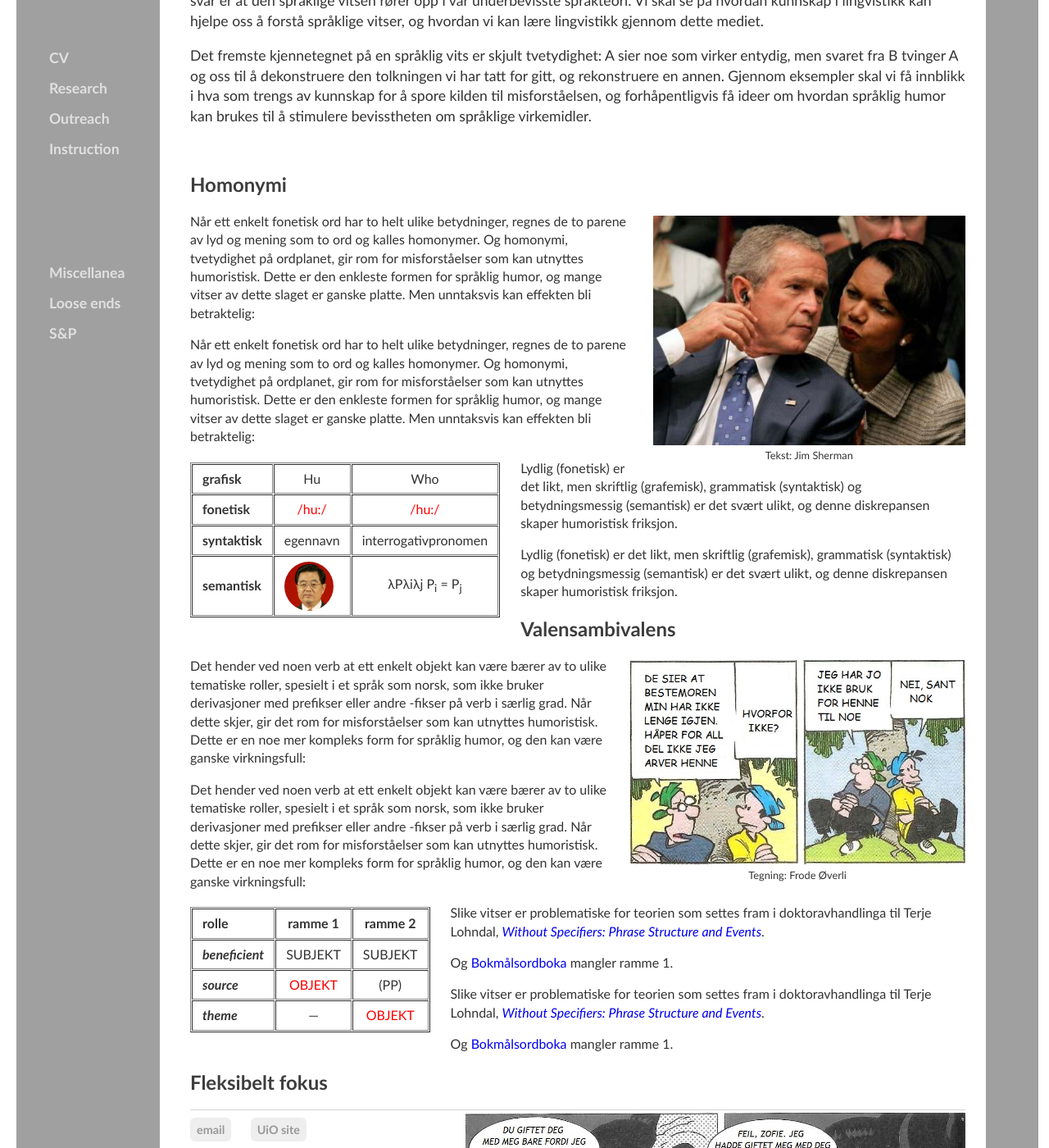
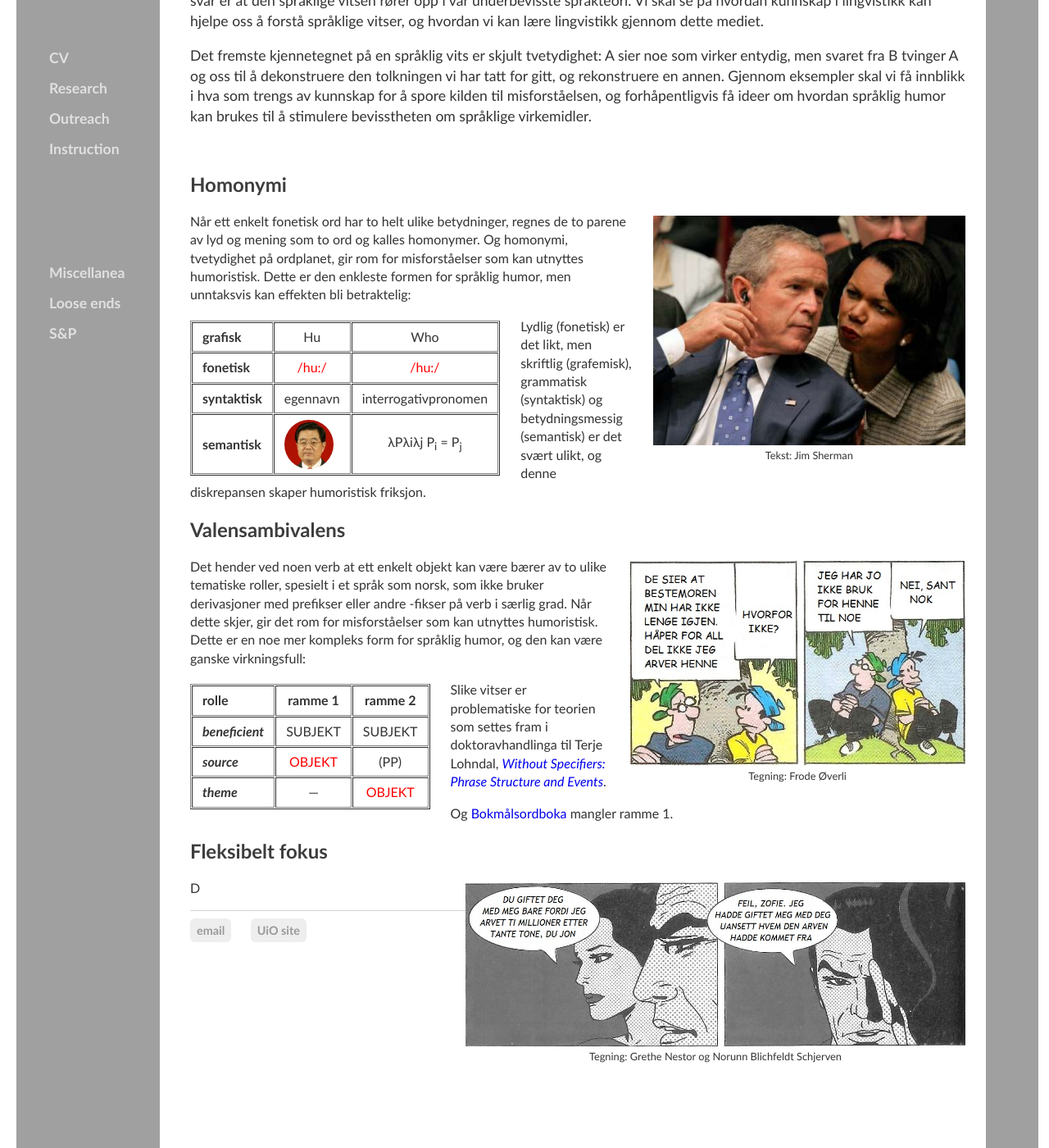
Before and after one commit to kjelljs/kjelljs.github.io, a Jekyll site: the page built from dissemination/vitsen.html, in a window 1280 px wide and 1400 px high, scrolled down 302 px. Shown: the whole window at 82% size. Built offline with Jekyll 4.4.1, drawn with Linux system fonts in a browser that asks for light colours.

Commit message:
Update vitsen.html

```diff
--- a/dissemination/vitsen.html
+++ b/dissemination/vitsen.html
@@ -46,10 +46,10 @@ figcaption {
 <p>Det fremste kjennetegnet på en språklig vits er skjult tvetydighet: A sier noe som virker entydig, men svaret fra B tvinger A og oss til å dekonstruere den tolkningen vi har tatt for gitt, og rekonstruere en annen. Gjennom eksempler skal vi få innblikk i hva som trengs av kunnskap for å spore kilden til misforståelsen, og forhåpentligvis få ideer om hvordan språklig humor kan brukes til å stimulere bevisstheten om språklige virkemidler.</p>
 </div>
 </br>
+<section>
 <h2>Homonymi</h2>
 <div style="float:right;"><figure class="rightfig"><a href="http://www.youtube.com/watch?v=rVqngNypPdM"><img src="/pics/rice_bush.jpg" style="height: 280px"></a><figcaption>Tekst: Jim Sherman</figcaption></figure></div>
-<p>Når ett enkelt fonetisk ord har to helt ulike betydninger, regnes de to parene av lyd og mening som to ord og kalles homonymer. Og homonymi, tvetydighet på ordplanet, gir rom for misforståelser som kan utnyttes humoristisk. Dette er den enkleste formen for språklig humor, og mange vitser av dette slaget er ganske platte. Men unntaksvis kan effekten bli betraktelig:
-</p><p>Når ett enkelt fonetisk ord har to helt ulike betydninger, regnes de to parene av lyd og mening som to ord og kalles homonymer. Og homonymi, tvetydighet på ordplanet, gir rom for misforståelser som kan utnyttes humoristisk. Dette er den enkleste formen for språklig humor, og mange vitser av dette slaget er ganske platte. Men unntaksvis kan effekten bli betraktelig:
+<p>Når ett enkelt fonetisk ord har to helt ulike betydninger, regnes de to parene av lyd og mening som to ord og kalles homonymer. Og homonymi, tvetydighet på ordplanet, gir rom for misforståelser som kan utnyttes humoristisk. Dette er den enkleste formen for språklig humor, men unntaksvis kan effekten bli betraktelig:
 </p>
 <div style="float:left"><figure class="leftfig"><table border="1" cellspacing="1">
 	<thead>
@@ -79,12 +79,11 @@ figcaption {
 	</tbody>
 </table></figure></div>
 <p>Lydlig (fonetisk) er det likt, men skriftlig (grafemisk), grammatisk (syntaktisk) og betydningsmessig (semantisk) er det svært ulikt, og denne diskrepansen skaper humoristisk friksjon.
-</p><p>Lydlig (fonetisk) er det likt, men skriftlig (grafemisk), grammatisk (syntaktisk) og betydningsmessig (semantisk) er det svært ulikt, og denne diskrepansen skaper humoristisk friksjon.
-</p>
+	</p></section>
+<section>
 <h2>Valensambivalens</h2>
 <div style="float:right;"><figure class="rightfig"><a href="http://www.youtube.com/watch?v=rVqngNypPdM"><img src="/pics/pasankjakan.jpg" style="height: 250px;"></a><figcaption>Tegning: Frode Øverli</figcaption></figure></div>
 <p>Det hender ved noen verb at ett enkelt objekt kan være bærer av to ulike tematiske roller, spesielt i et språk som norsk, som ikke bruker derivasjoner med prefikser eller andre -fikser på verb i særlig grad. Når dette skjer, gir det rom for misforståelser som kan utnyttes humoristisk. Dette er en noe mer kompleks form for språklig humor, og den kan være ganske virkningsfull:
-</p><p>Det hender ved noen verb at ett enkelt objekt kan være bærer av to ulike tematiske roller, spesielt i et språk som norsk, som ikke bruker derivasjoner med prefikser eller andre -fikser på verb i særlig grad. Når dette skjer, gir det rom for misforståelser som kan utnyttes humoristisk. Dette er en noe mer kompleks form for språklig humor, og den kan være ganske virkningsfull:
 </p>
 <div style="float:left"><figure class="leftfig"><table border="1" cellspacing="1">
 	<thead>
@@ -114,8 +113,9 @@ figcaption {
 	</table></figure></div>
 <p>Slike vitser er problematiske for teorien som settes fram i doktoravhandlinga til Terje Lohndal, <a href="http://ling.umd.edu/publications/155/"><i>Without Specifiers: Phrase Structure and Events</i></a>.</p>
 <p>Og <a href="https://ordbok.uib.no/perl/ordbok.cgi?OPP=arve&ant_bokmaal=5&ant_nynorsk=5&bokmaal=+&ordbok=begge">Bokmålsordboka</a> mangler ramme 1.
-</p><p>Slike vitser er problematiske for teorien som settes fram i doktoravhandlinga til Terje Lohndal, <a href="http://ling.umd.edu/publications/155/"><i>Without Specifiers: Phrase Structure and Events</i></a>.</p>
-<p>Og <a href="https://ordbok.uib.no/perl/ordbok.cgi?OPP=arve&ant_bokmaal=5&ant_nynorsk=5&bokmaal=+&ordbok=begge">Bokmålsordboka</a> mangler ramme 1.
-</p>
+	</p></section>
+<section>
 <h2>Fleksibelt fokus</h2>
 <div style="float:right;"><figure class="rightfig"><a href="http://www.youtube.com/watch?v=rVqngNypPdM"><img src="/pics/zofie.jpg" style="height: 200px"></a><figcaption>Tegning: Grethe Nestor og Norunn Blichfeldt Schjerven</figcaption></figure></div>
+	<p>D</p>
+</section>
```
